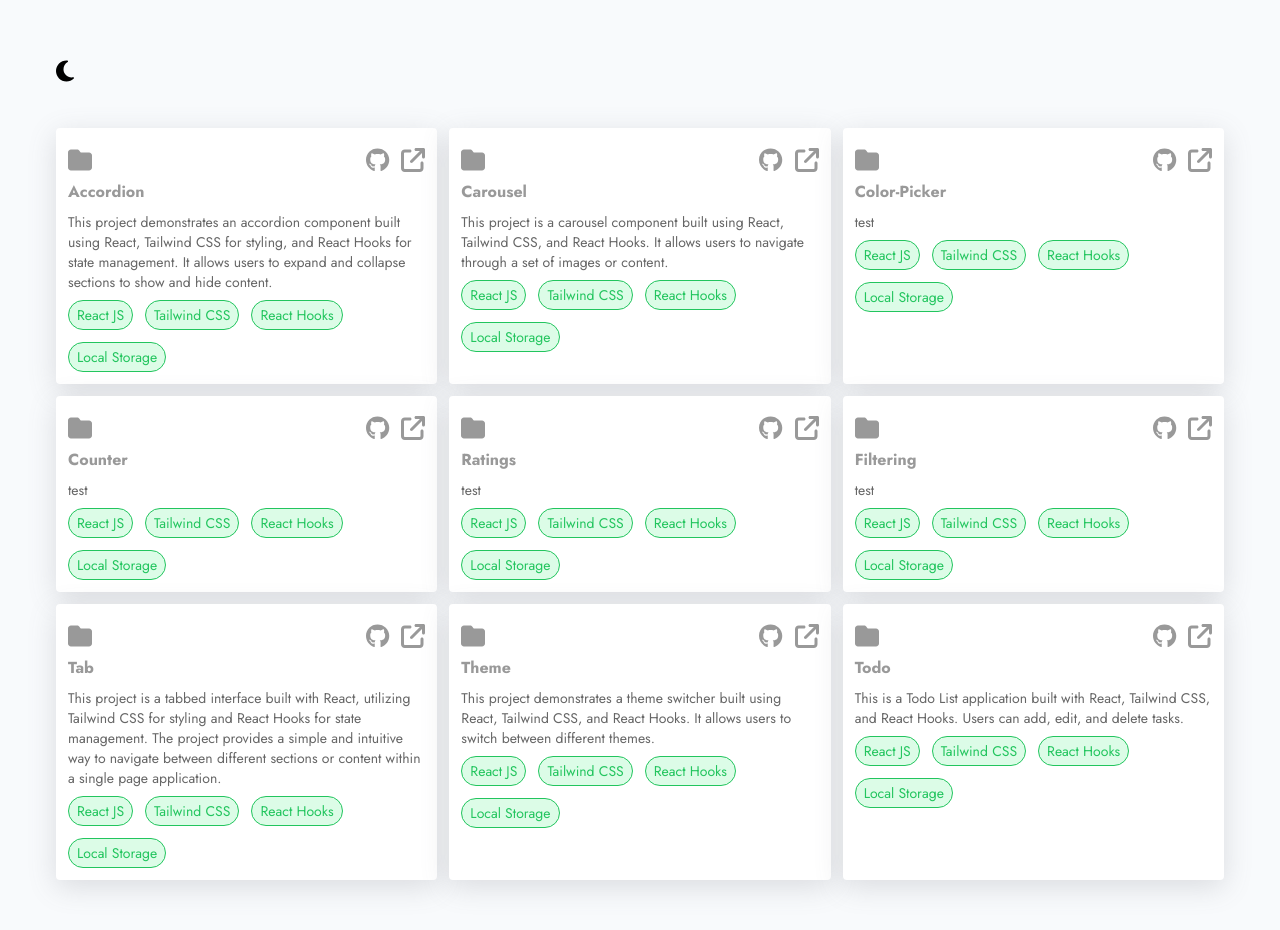
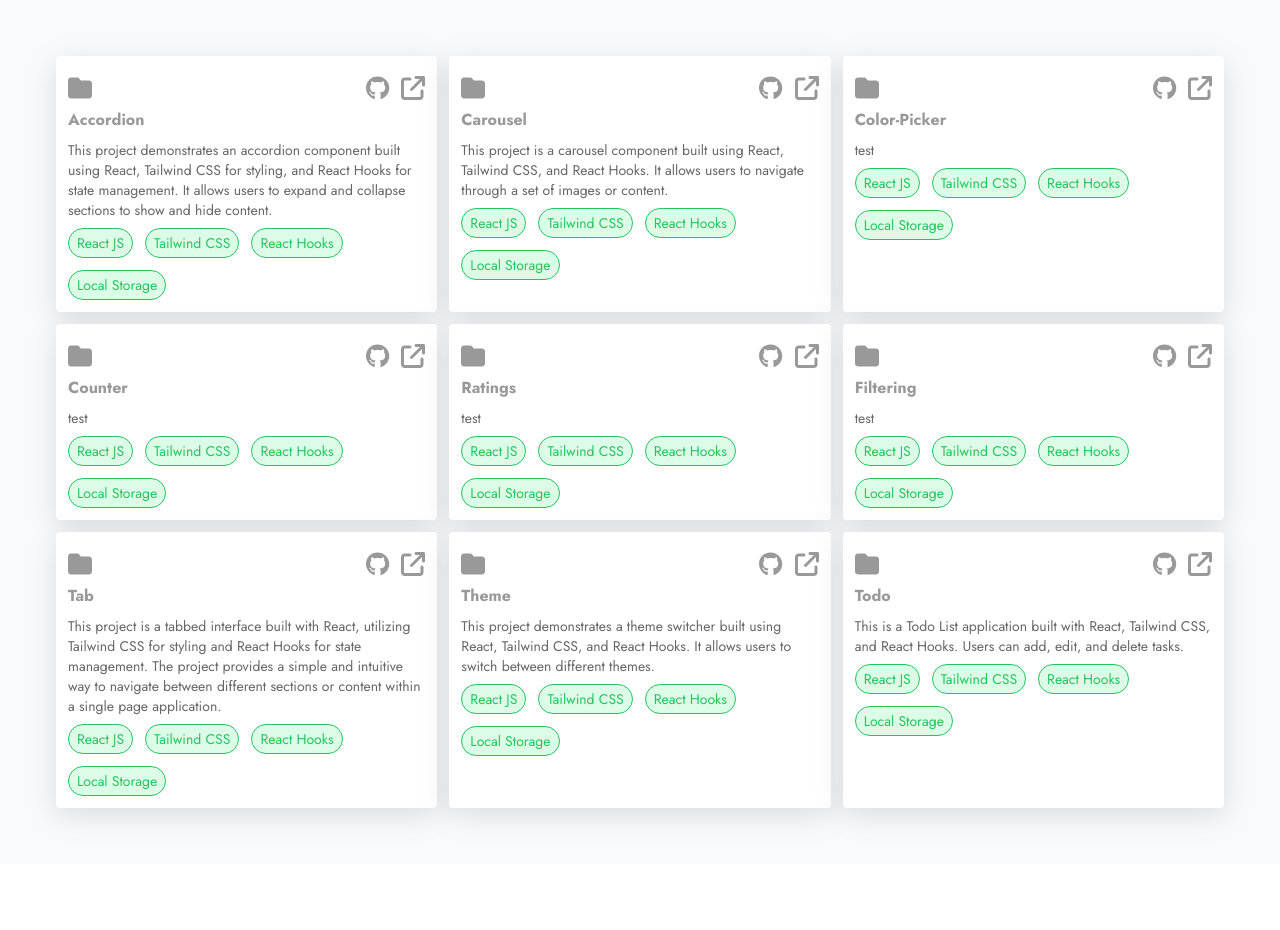
Before and after one commit to Mark-Alexis-Posadas/react-typescript-projects, a React (Vite) app: page / in a window 1280 px wide. Shown: the top 930 px of the page. After the commit the page ends 864 px from the top, so only its background shows below. Built offline with nearby package versions, Linux system fonts and the light colour scheme.

Commit message:
disabled dark theme

```diff
--- a/src/App.tsx
+++ b/src/App.tsx
@@ -3,20 +3,20 @@ import { Route, Routes } from "react-router-dom";
 import { projectList, Types } from "./data/project-list";
 import ProjectDetails from "./ProjectDetails";
 import Projects from "./Projects";
-import { FontAwesomeIcon } from "@fortawesome/react-fontawesome";
-import { faMoon, faSun } from "@fortawesome/free-solid-svg-icons";
-import { useTheme } from "./hooks/useTheme";
+// import { FontAwesomeIcon } from "@fortawesome/react-fontawesome";
+// import { faMoon, faSun } from "@fortawesome/free-solid-svg-icons";
+// import { useTheme } from "./hooks/useTheme";
 
 const App: React.FC = () => {
-  const { theme, handleSetTheme } = useTheme();
+  // const { theme, handleSetTheme } = useTheme();
   return (
     <div className="bg-slate-50 dark:bg-black min-h-screen p-5 md:p-10 lg:p-14 font-jost">
-      <button
+      {/* <button
         className="mb-10 text-2xl dark:text-yellow-400"
         onClick={handleSetTheme}
       >
         <FontAwesomeIcon icon={theme ? faSun : faMoon} />
-      </button>
+      </button> */}
       <Routes>
         <Route path="/" element={<Projects />} />
         {projectList.map((project: Types) => (
```
Also changed, not shown: 1 other file (tests, documents, lock files or other folders).
